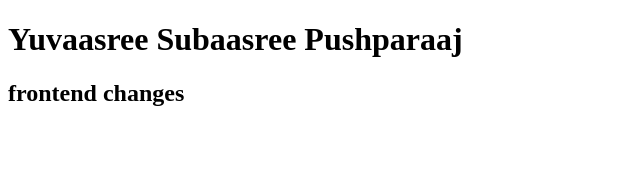
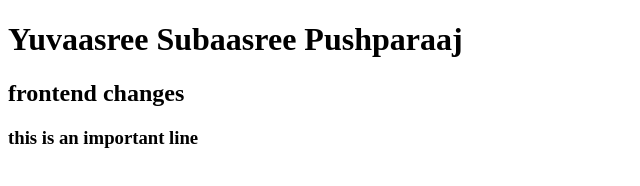
Before and after one commit to yuvaasree/samplerepo, a plain HTML site: page index.html in a window 1280 px wide. Shown: the whole page, without its empty margins (0-640 px from the left). Drawn offline with Linux system fonts and the light colour scheme.

Commit message:
!feat : some important changes done

```diff
--- a/index.html
+++ b/index.html
@@ -8,5 +8,6 @@
 <body>
     <h1>Yuvaasree Subaasree Pushparaaj </h1>
     <h2>frontend changes </h2>
+    <h3>this is an important line </h3>
 </body>
 </html>
```
